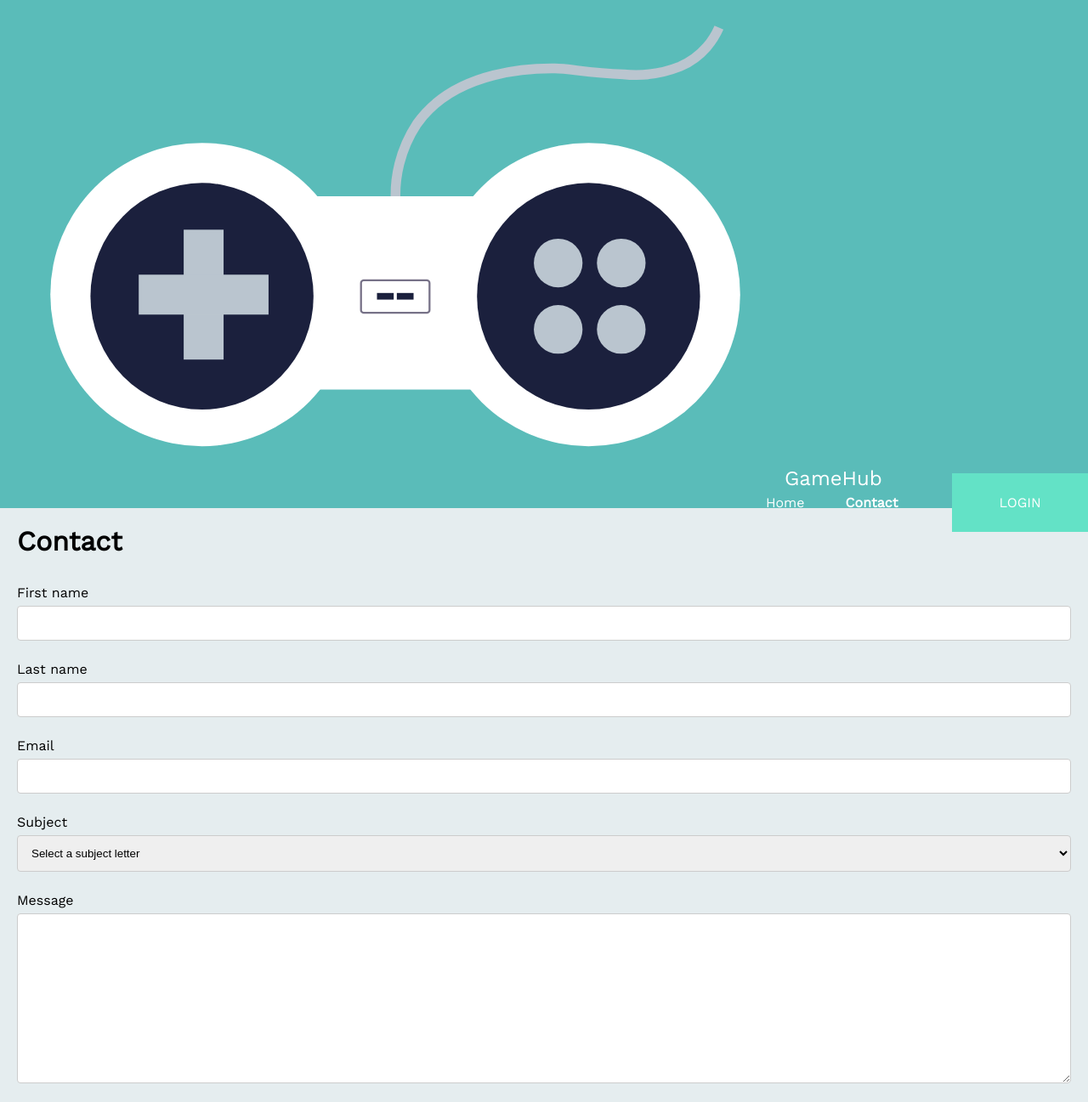
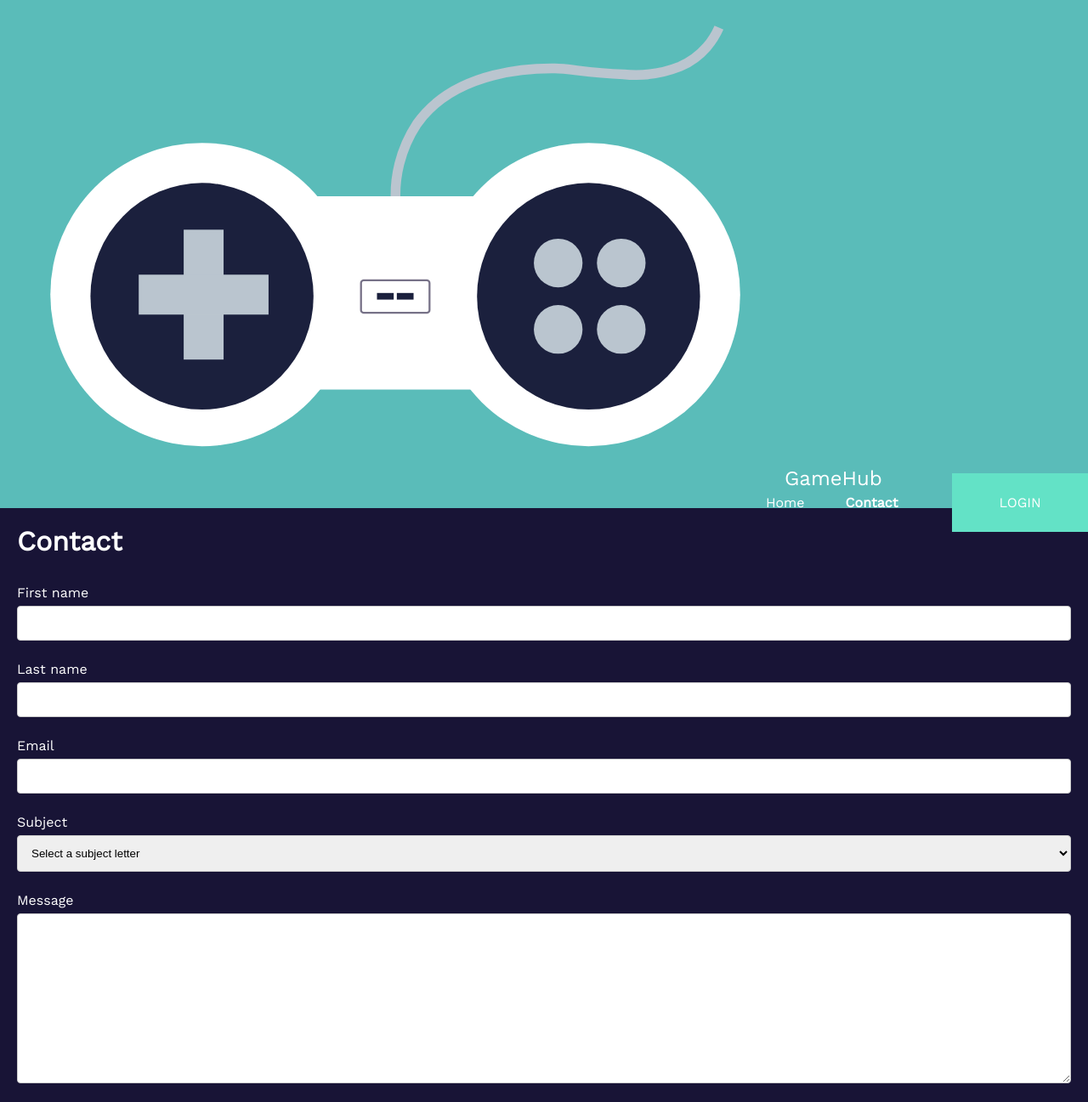
Before and after one commit to lunadragon06/gamehub, a React (Create React App) app: page /contact in a window 1280 px wide. Shown: the top 1297 px of the page at 85% size. Built offline with nearby package versions, Linux system fonts and the light colour scheme.

Commit message:
Update _base.scss

```diff
--- a/src/sass/partials/_base.scss
+++ b/src/sass/partials/_base.scss
@@ -16,11 +16,18 @@
   }
 
   body {
-    background-color: #e5edef;
+    background: #181436;
+    color: white;
     margin: 0;
     font-family: 'Work Sans', sans-serif;
   }
 
   .container {
-      padding: 1.25rem;
+      padding: 1.25rem 12.75rem;
   }
+
+  @media (max-width: 1600px) {
+  .container {
+    padding: 1.25rem;
+  }
+}
```
